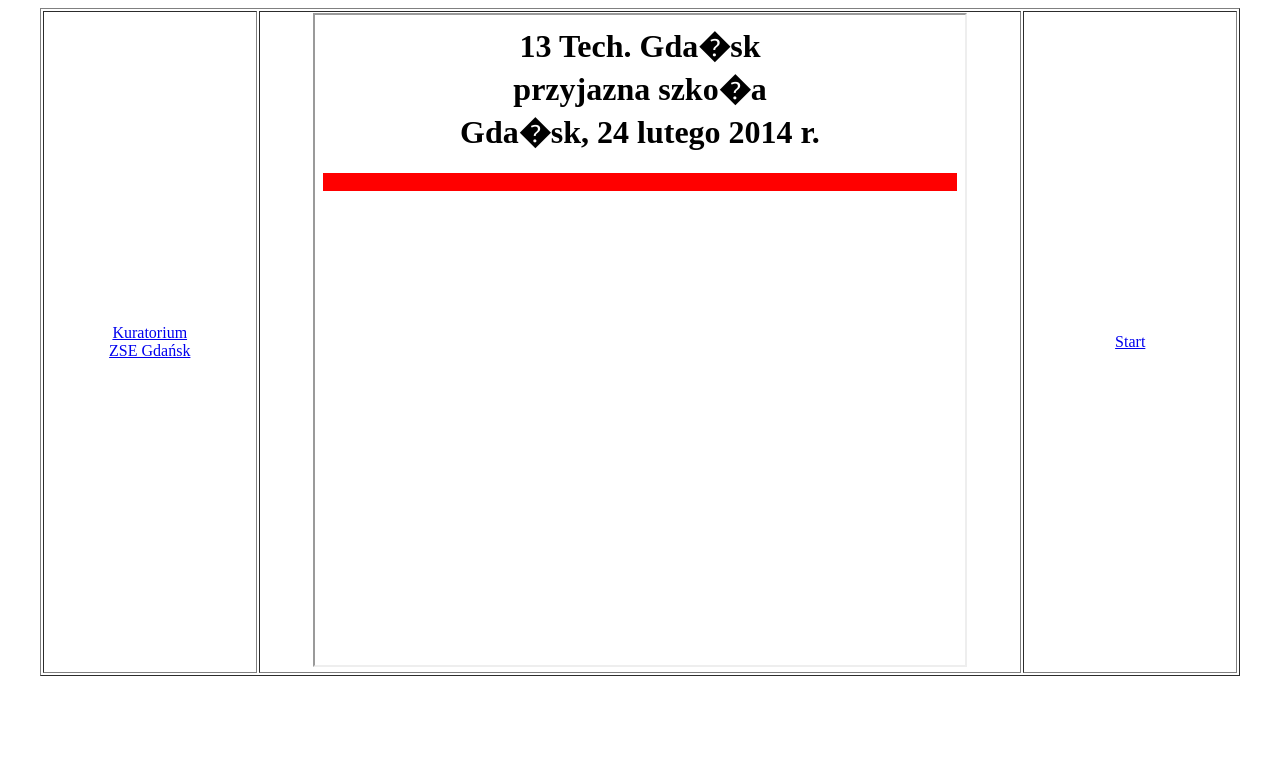
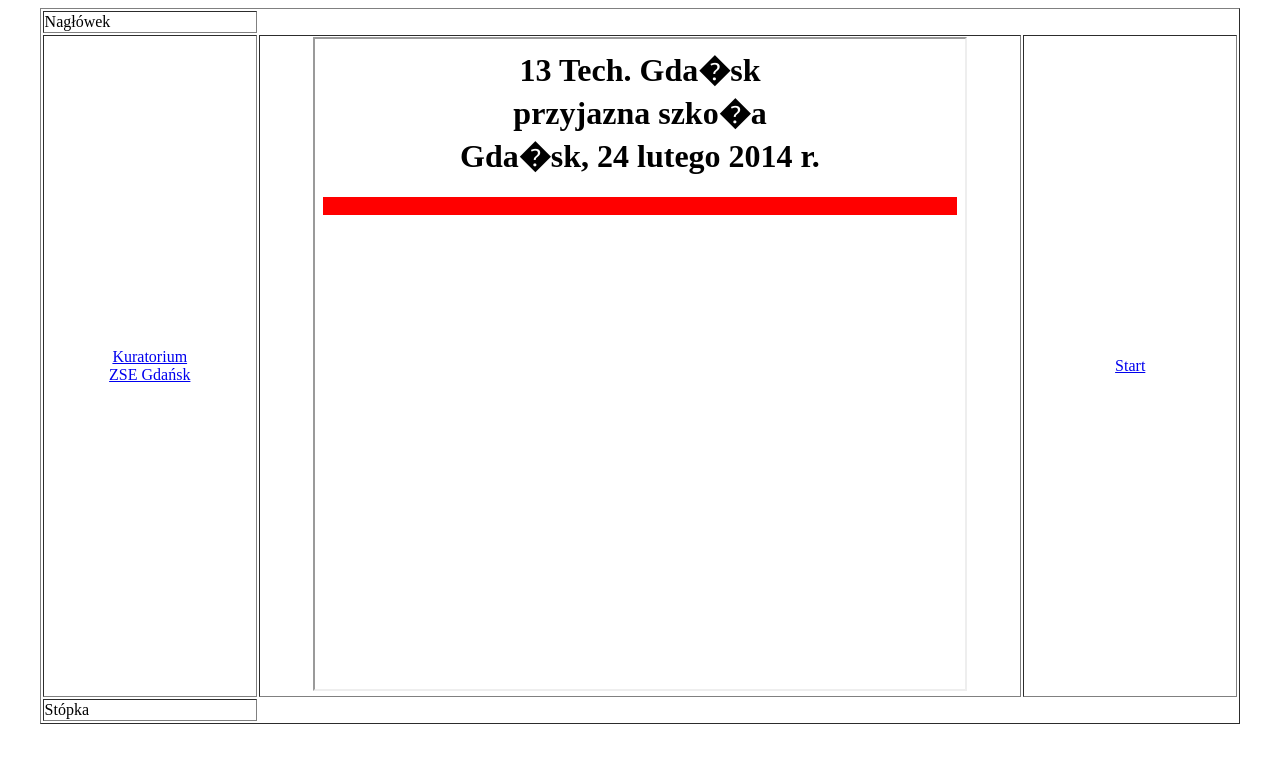
Before and after one commit to Murdock0099/odzad12, a plain HTML site: page index.html in a window 1280 px wide. Drawn offline with Linux system fonts and the light colour scheme.

Commit message:
Update index.html

```diff
--- a/index.html
+++ b/index.html
@@ -5,6 +5,9 @@
     </head>
     <body>
       <table width=95% border="1" align="center">
+        <tr>
+          <td> Nagłówek</td>
+        </tr>
         <tr>
     <td width=18% align="center">
     <a href="http://www.kuratorium.gda.pl" target="strony">Kuratorium</a>
@@ -16,6 +19,9 @@
     <td width=18% align="center"><a href="start.html" target="strony">Start</a>
     </td>
     </tr>
+         <tr>
+          <td> Stópka</td>
+        </tr>
     </table>
   </body>
 </html>
```
